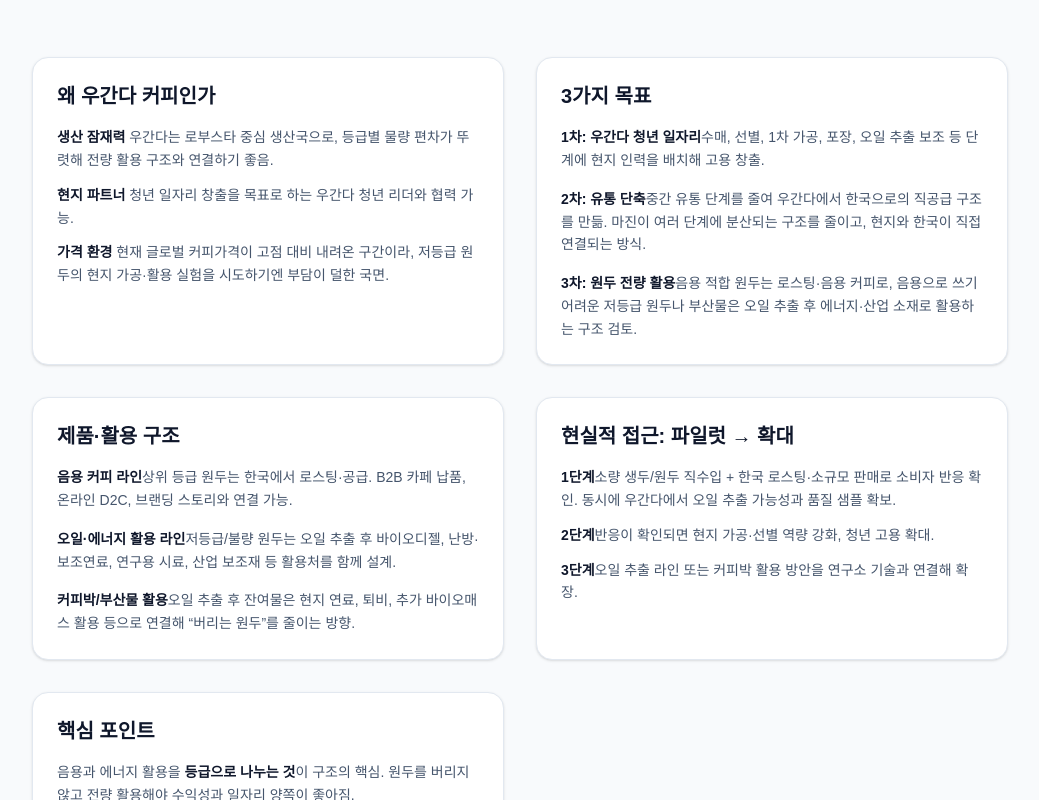
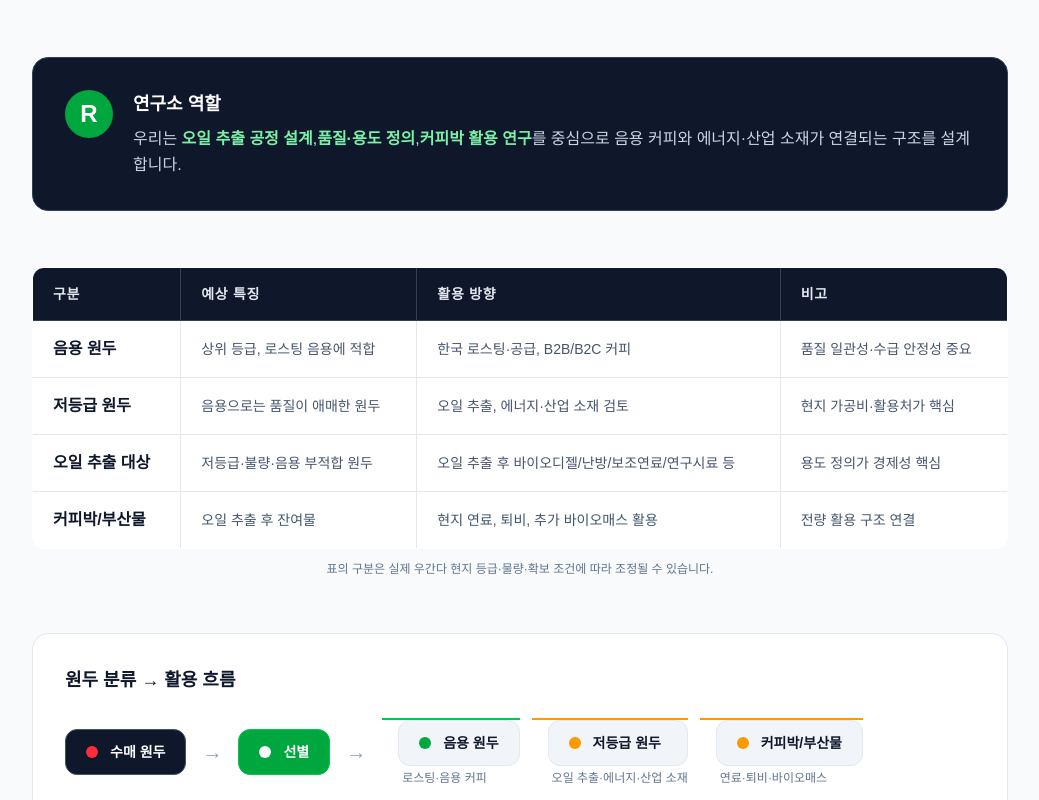
Before and after one commit to cw5444/bioenergy-website, a Next.js app: page / in a window 1280 px wide. Shown: the part 4660-5460 px from the top of the page, without its empty margins (120-1159 px from the left). Built offline with nearby package versions, Linux system fonts and the light colour scheme.

Commit message:
feat: 우간다 커피 기획 섹션 표 추가

```diff
--- a/app/page.tsx
+++ b/app/page.tsx
@@ -507,6 +507,121 @@ export default function Home() {
       </p>
     </div>
 
+    {/* 연구소 역할 강조 */}
+    <div className="bg-slate-900 rounded-2xl p-6 md:p-8 mb-14 border border-slate-700">
+      <div className="flex items-start gap-5">
+        <div className="shrink-0">
+          <div className="w-12 h-12 rounded-full bg-green-600 flex items-center justify-center text-white text-2xl font-bold">
+            R
+          </div>
+        </div>
+        <div className="min-w-0">
+          <h4 className="text-lg font-bold text-white mb-2">연구소 역할</h4>
+          <p className="text-slate-300 leading-relaxed text-sm md:text-base">
+            우리는 <strong className="text-green-300">오일 추출 공정 설계</strong>,
+            <strong className="text-green-300">품질·용도 정의</strong>,
+            <strong className="text-green-300">커피박 활용 연구</strong>를 중심으로
+            음용 커피와 에너지·산업 소재가 연결되는 구조를 설계합니다.
+          </p>
+        </div>
+      </div>
+    </div>
+
+    {/* 산지/등급/물량 정리 표 */}
+    <div className="mb-14 overflow-x-auto">
+      <table className="min-w-full border-collapse bg-white border border-slate-200 rounded-xl overflow-hidden">
+        <thead>
+          <tr className="bg-slate-900 text-slate-200">
+            <th className="border border-slate-700 px-5 py-4 text-left font-bold text-sm uppercase tracking-wider">구분</th>
+            <th className="border border-slate-700 px-5 py-4 text-left font-bold text-sm uppercase tracking-wider">예상 특징</th>
+            <th className="border border-slate-700 px-5 py-4 text-left font-bold text-sm uppercase tracking-wider">활용 방향</th>
+            <th className="border border-slate-700 px-5 py-4 text-left font-bold text-sm uppercase tracking-wider">비고</th>
+          </tr>
+        </thead>
+        <tbody className="divide-y divide-slate-200">
+          <tr className="hover:bg-slate-50">
+            <td className="border border-slate-200 px-5 py-4 font-semibold text-slate-900">음용 원두</td>
+            <td className="border border-slate-200 px-5 py-4 text-slate-600 text-sm leading-relaxed">상위 등급, 로스팅 음용에 적합</td>
+            <td className="border border-slate-200 px-5 py-4 text-slate-600 text-sm leading-relaxed">한국 로스팅·공급, B2B/B2C 커피</td>
+            <td className="border border-slate-200 px-5 py-4 text-slate-600 text-sm">품질 일관성·수급 안정성 중요</td>
+          </tr>
+          <tr className="hover:bg-slate-50">
+            <td className="border border-slate-200 px-5 py-4 font-semibold text-slate-900">저등급 원두</td>
+            <td className="border border-slate-200 px-5 py-4 text-slate-600 text-sm leading-relaxed">음용으로는 품질이 애매한 원두</td>
+            <td className="border border-slate-200 px-5 py-4 text-slate-600 text-sm leading-relaxed">오일 추출, 에너지·산업 소재 검토</td>
+            <td className="border border-slate-200 px-5 py-4 text-slate-600 text-sm">현지 가공비·활용처가 핵심</td>
+          </tr>
+          <tr className="hover:bg-slate-50">
+            <td className="border border-slate-200 px-5 py-4 font-semibold text-slate-900">오일 추출 대상</td>
+            <td className="border border-slate-200 px-5 py-4 text-slate-600 text-sm leading-relaxed">저등급·불량·음용 부적합 원두</td>
+            <td className="border border-slate-200 px-5 py-4 text-slate-600 text-sm leading-relaxed">오일 추출 후 바이오디젤/난방/보조연료/연구시료 등</td>
+            <td className="border border-slate-200 px-5 py-4 text-slate-600 text-sm">용도 정의가 경제성 핵심</td>
+          </tr>
+          <tr className="hover:bg-slate-50">
+            <td className="border border-slate-200 px-5 py-4 font-semibold text-slate-900">커피박/부산물</td>
+            <td className="border border-slate-200 px-5 py-4 text-slate-600 text-sm leading-relaxed">오일 추출 후 잔여물</td>
+            <td className="border border-slate-200 px-5 py-4 text-slate-600 text-sm leading-relaxed">현지 연료, 퇴비, 추가 바이오매스 활용</td>
+            <td className="border border-slate-200 px-5 py-4 text-slate-600 text-sm">전량 활용 구조 연결</td>
+          </tr>
+        </tbody>
+      </table>
+      <div className="mt-3 text-xs text-slate-500 text-center">
+        표의 구분은 실제 우간다 현지 등급·물량·확보 조건에 따라 조정될 수 있습니다.
+      </div>
+    </div>
+
+    {/* 원두 흐름 다이어그램 */}
+    <div className="bg-white border border-slate-200 rounded-2xl p-6 md:p-8 mb-14">
+      <h4 className="text-lg font-bold text-slate-900 mb-6 text-green-700">원두 분류 → 활용 흐름</h4>
+
+      <div className="flex flex-wrap items-center gap-4 justify-center md:justify-start">
+        <div className="flex items-center gap-3 bg-slate-900 rounded-xl px-5 py-3 border border-slate-600">
+          <div className="w-3 h-3 rounded-full bg-red-500" />
+          <span className="text-sm font-bold text-white">수매 원두</span>
+        </div>
+
+        <div className="text-slate-400 text-xl font-thin">→</div>
+
+        <div className="flex items-center gap-3 bg-green-600 rounded-xl px-5 py-3 border border-green-500">
+          <div className="w-3 h-3 rounded-full bg-white" />
+          <span className="text-sm font-bold text-white">선별</span>
+        </div>
+
+        <div className="text-slate-400 text-xl font-thin">→</div>
+
+        <div className="flex flex-wrap gap-3">
+          <div className="border-t-2 border-green-500 pl-4">
+            <div className="flex items-center gap-3 bg-slate-100 rounded-xl px-5 py-3 border border-slate-200">
+              <div className="w-3 h-3 rounded-full bg-green-600" />
+              <span className="text-sm font-semibold text-slate-900">음용 원두</span>
+            </div>
+            <div className="text-xs text-slate-500 mt-1 ml-1">로스팅·음용 커피</div>
+          </div>
+
+          <div className="border-t-2 border-amber-500 pl-4">
+            <div className="flex items-center gap-3 bg-slate-100 rounded-xl px-5 py-3 border border-slate-200">
+              <div className="w-3 h-3 rounded-full bg-amber-500" />
+              <span className="text-sm font-semibold text-slate-900">저등급 원두</span>
+            </div>
+            <div className="text-xs text-slate-500 mt-1 ml-1">오일 추출·에너지·산업 소재</div>
+          </div>
+
+          <div className="border-t-2 border-amber-500 pl-4">
+            <div className="flex items-center gap-3 bg-slate-100 rounded-xl px-5 py-3 border border-slate-200">
+              <div className="w-3 h-3 rounded-full bg-amber-500" />
+              <span className="text-sm font-semibold text-slate-900">커피박/부산물</span>
+            </div>
+            <div className="text-xs text-slate-500 mt-1 ml-1">연료·퇴비·바이오매스</div>
+          </div>
+        </div>
+      </div>
+
+      <div className="mt-6 text-xs text-slate-500 text-center">
+        위 흐름은 예시 구조입니다. 실제 등급 기준, 선별 방식, 추출 대상 구분은 우간다 현지 조건과 연구소 검토 결과에 따라 정리됩니다.
+      </div>
+    </div>
+
+    {/* 카드 설명 */}
     <div className="grid md:grid-cols-2 gap-8">
       {ugandaCards.map((card) => (
         <div
@@ -525,6 +640,7 @@ export default function Home() {
     </div>
   </div>
 </section>
+
 
       {/* ==================== 5️⃣ Inquiry ==================== */}
       <section id="contact" className="py-24 bg-white scroll-mt-20">
```
Lines whose indentation alone changed are shown as unchanged.
